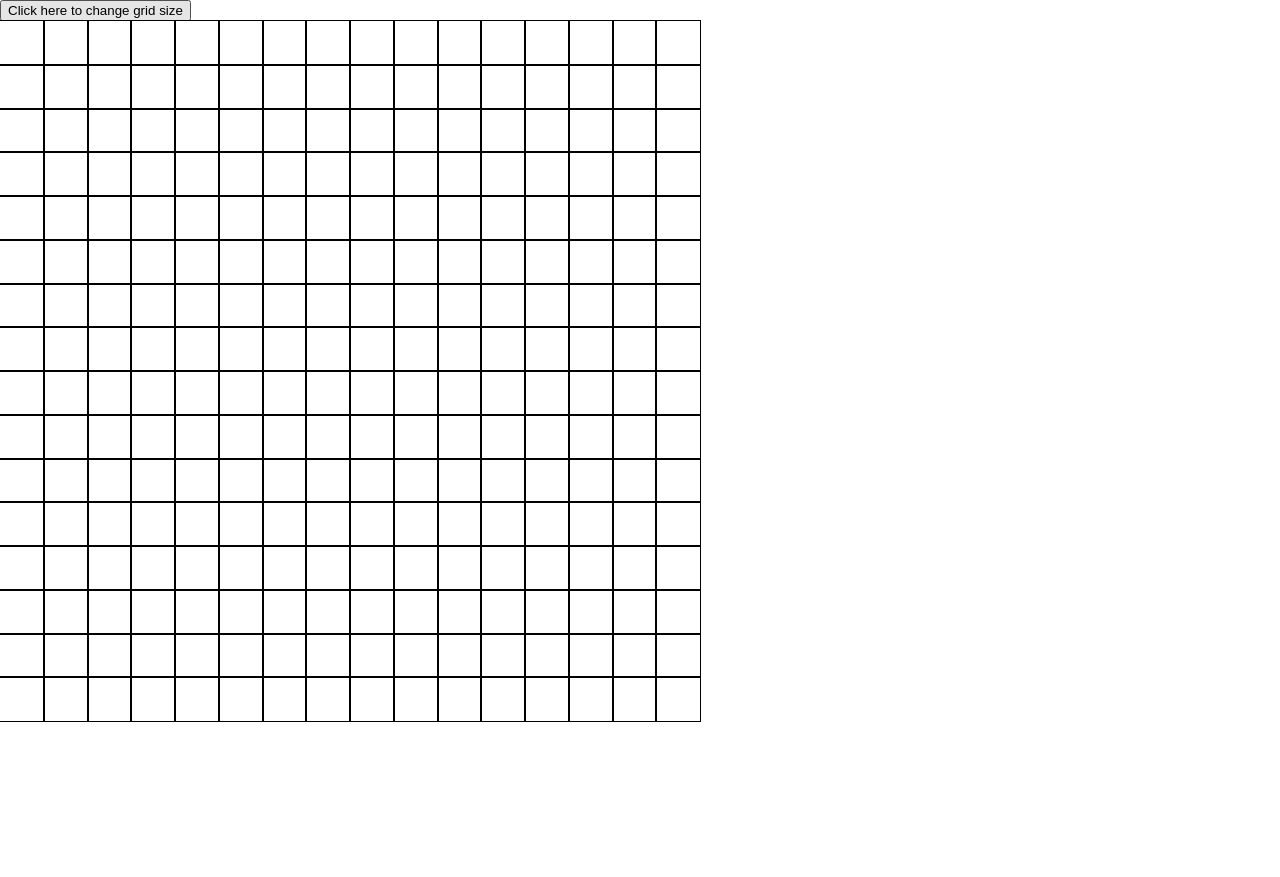
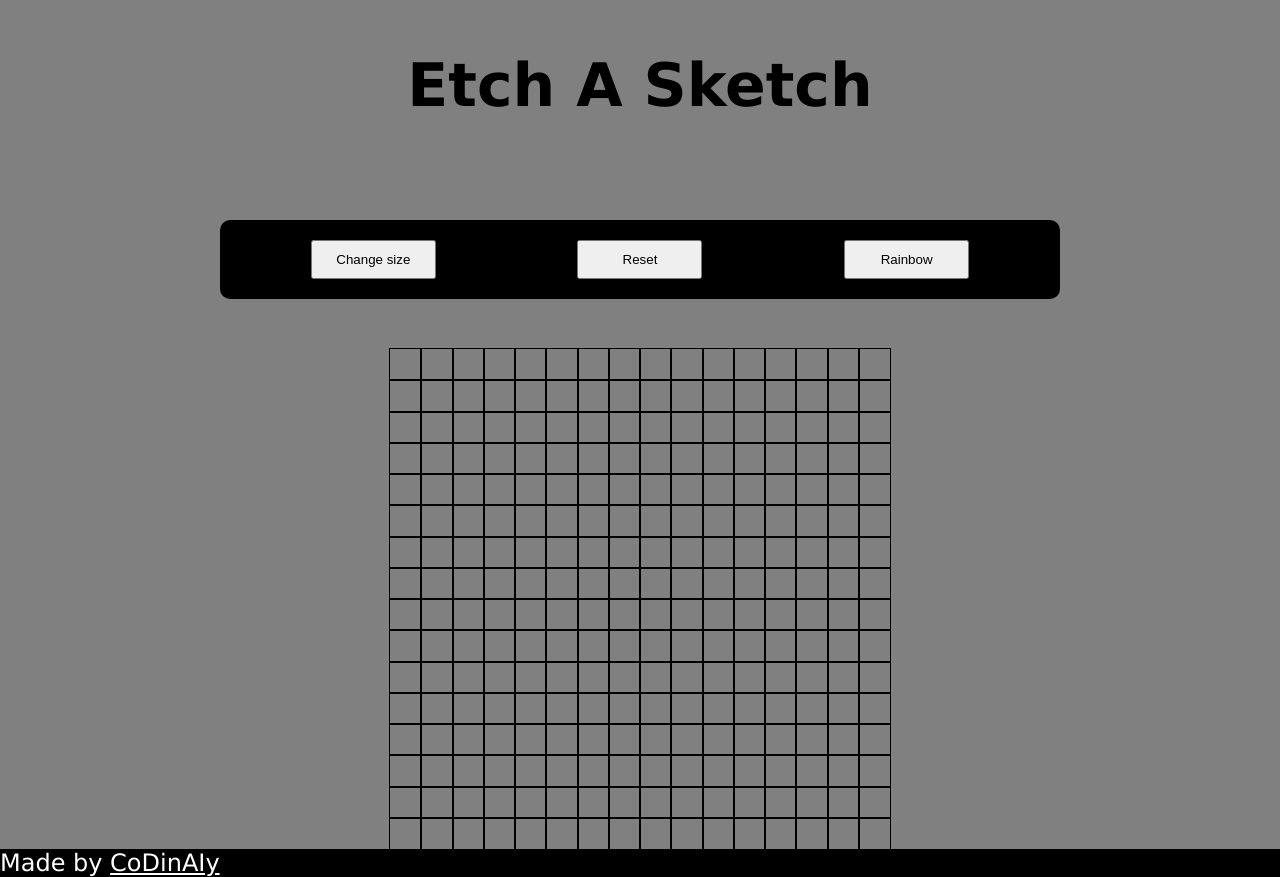
Before and after one commit to CoDinAIy/Etch-A-Sketch, a plain HTML site: page index.html in a window 1280 px wide. Before the commit the page ends 800 px from the top, so only its background shows below. Drawn offline with Linux system fonts and the light colour scheme.

Commit message:
added css styling and reset button

```diff
--- a/index.html
+++ b/index.html
@@ -7,17 +7,25 @@
 
 </head>
 <body>
-    <button class="button">Click here to change grid size</button>
+    <h1 class="title">Etch A Sketch</h1>
+    <div class="buttons">
+        <button class="button changeGridButton">Change size</button>
+        <button class="button resetGridButton">Reset</button>
+        <button class="button rainbowGridButton">Rainbow</button>
+    </div>
     <div id="container">
     </div>
+    <div class="footer">Made by&nbsp<a class="link" href="https://github.com/CoDinAIy">CoDinAIy</a></div>
 </body>
 </html>
 
 <script>
 const container = document.querySelector("#container")
-const button = document.querySelector(".button")
+const changeGridButton = document.querySelector(".changeGridButton")
+const resetGridButton = document.querySelector(".resetGridButton")
+const rainbowGridButton = document.querySelector(".rainbowGridButton")
 let number = 16
-button.addEventListener("click", () => {
+changeGridButton.addEventListener("click", () => {
     number = +prompt("Enter a number between 1-100")
     if (number < 100 && typeof number === "number") {
         removeGrid()
@@ -28,8 +36,36 @@ button.addEventListener("click", () => {
     }
 })
 
+resetGridButton.addEventListener("click", () => {
+    removeGrid()
+    makeGrid(number)
+    hoverBlack()
+})
+
+rainbowGridButton.addEventListener("click", () => {
+    hoverRainbow()
+})
+
+
+
+
+
+
+
 makeGrid(number)
 hoverBlack()
+
+function hoverRainbow() {
+    const boxes = document.querySelectorAll(".cell")
+    boxes.forEach((cell) => {
+        cell.addEventListener("mouseover", () => {
+            cell.classList.add("rainbow")
+            cell.classList.remove("Black")
+        })
+})
+}
+
+
 
 function hoverBlack() {
     const boxes = document.querySelectorAll(".cell")
@@ -56,8 +92,8 @@ function makeGrid(number) {
 }
 
 function makeRow() {
-    let cellWidth = 700/number + "px"
-    let cellHeight = 700/number  + "px"
+    let cellWidth = 500/number + "px"
+    let cellHeight = 500/number  + "px"
     const row = document.createElement("div")
     for (i = 0; i < number; i++) {
         const cells = document.createElement("div")
--- a/style.css
+++ b/style.css
@@ -14,9 +14,60 @@ body {
     background-color: black;
 }
 
+body {
+    font-family: Verdana, Geneva, Tahoma, sans-serif;
+    display: flex;
+    flex-direction: column;
+    align-items: center;
+    height: 100vh;
+    background-color: grey;
+}
+
+.title {
+    margin: 50px;
+    font-size: 60px;
+}
+
+.buttons {
+    display: flex;
+    justify-content: space-around;
+    margin: 50px;
+    background-color: black;
+    padding: 20px;
+    border-radius: 10px;
+    width: 800px;
+    height: 50px;
+}
+
+.button {
+    padding: 10px;
+    width: 125px;
+}
+
+
 #container {
-    height: 700px;
-    width: 700px;
+    height: 500px;
+    width: 500px;
     display: flex;
     flex-wrap: nowrap;
 }
+
+.footer {
+    display: flex;
+    align-items: center;
+    color: white;
+    font-size: 24px;
+    width: 100%;
+    height: 50px;
+    margin-top: auto;
+    background-color: black;
+}
+
+.link {
+    text-decoration-color: white;
+    color: white;
+}
+
+.rainbow {
+    background-color:green
+}
```
